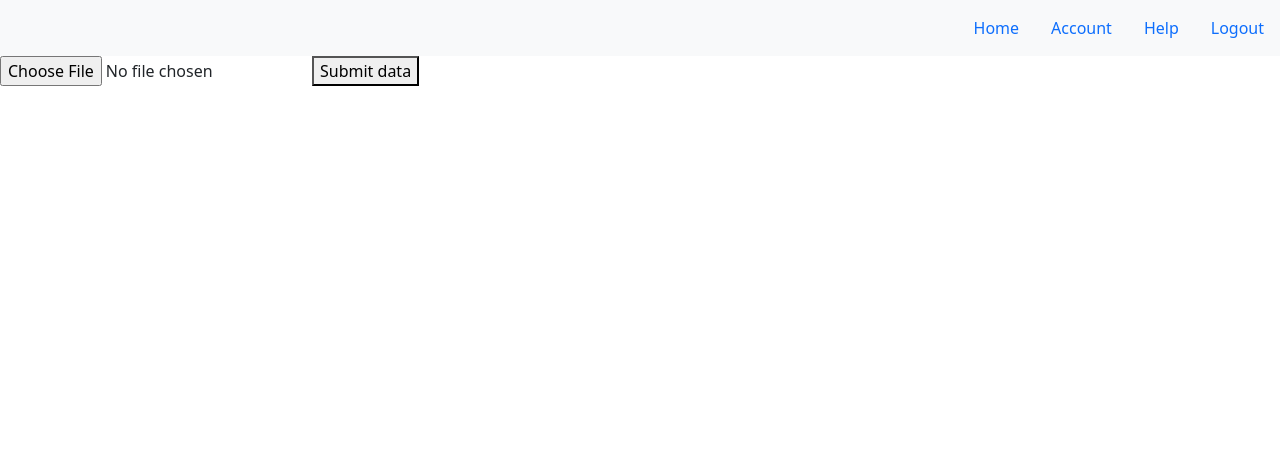
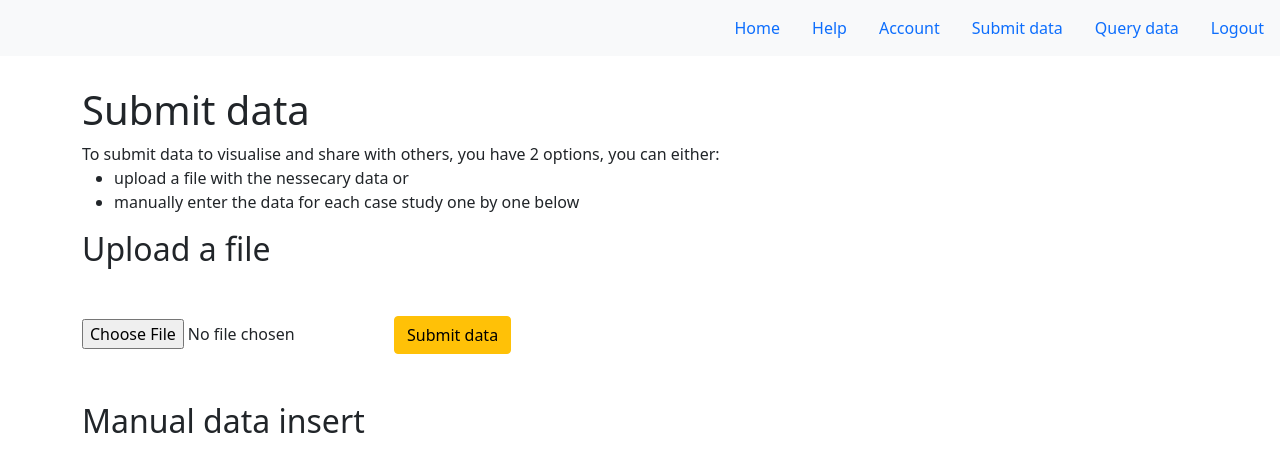
Before and after one commit to wjy4/CardiomyopathyData-Sharing-Platform, a Vue app: page /submitdata in a window 1280 px wide. Shown: the top 472 px of the page. Built offline with nearby package versions, Linux system fonts and the light colour scheme; no server answers; sample sign-in values are in the browser's storage.

Commit message:
Add query data

```diff
--- a/src/components/Navbar.vue
+++ b/src/components/Navbar.vue
@@ -4,18 +4,35 @@
     <li class="nav-item">
       <router-link to="/" class="nav-link">Home</router-link>
     </li>
-    <li v-if="isLoggedIn" class="nav-item">
-      <router-link to="/account" class="nav-link">Account</router-link>
-    </li>
+
     <li class="nav-item">
       <router-link to="/help" class="nav-link">Help</router-link>
     </li>
-    <li v-if="!isLoggedIn" class="nav-item">
-      <router-link to="/login" class="nav-link">Login</router-link>
-    </li>
-    <li v-if="isLoggedIn" class="nav-item">
-      <a href="#" class="nav-link" @click="logOut">Logout</a>
-    </li>
+
+
+    <template  v-if="isLoggedIn">
+      <li v-if="isLoggedIn" class="nav-item">
+        <router-link to="/account" class="nav-link">Account</router-link>
+      </li>
+
+      <li v-if="isLoggedIn" class="nav-item">
+        <router-link to="/submitdata" class="nav-link">Submit data</router-link>
+      </li>
+
+      <li v-if="isLoggedIn" class="nav-item">
+        <router-link to="/querydata" class="nav-link">Query data</router-link>
+      </li>
+
+      <li v-if="isLoggedIn" class="nav-item">
+        <a href="#" class="nav-link" @click="logOut">Logout</a>
+      </li>
+    </template>
+
+    <template v-else>
+      <li class="nav-item">
+        <router-link to="/login" class="nav-link">Login</router-link>
+      </li>
+    </template>
   </ul>
 </nav>
 </template>
--- a/src/router/index.js
+++ b/src/router/index.js
@@ -19,6 +19,13 @@ const routes = [
 
     component: () =>
       import( "../views/SubmitData.vue"),
+  },
+  {
+    path: "/querydata",
+    name: "QueryData",
+
+    component: () =>
+      import( "../views/QueryData.vue"),
   },
   {
     path: "/help",
--- /dev/null
+++ b/src/views/QueryData.vue
@@ -0,0 +1,24 @@
+<template>
+	<div>
+	</div>
+</template>
+
+<script>
+import { firestore } from '../main'
+export default {
+  setup(){
+
+    firestore.collection("patientData").where("isFemale", "==", true)
+        .get()
+        .then((querySnapshot) => {
+            querySnapshot.forEach((doc) => {
+                // doc.data() is never undefined for query doc snapshots
+                console.log(doc.id, " => ", doc.data());
+            });
+        })
+        .catch((error) => {
+            console.log("Error getting documents: ", error);
+        });
+  }
+}
+</script>
--- a/src/views/SubmitData.vue
+++ b/src/views/SubmitData.vue
@@ -1,12 +1,28 @@
 <template>
-  <div>
-    <input id="upload" type="file" @change="onFileUploaded" accept="text/json" />
-    <template v-if="!isProcessing">
-      <button @click="onSubmit"> Submit data </button>
-    </template>
-    <template v-else>
-      Populating
-    </template>
+  <div class="container">
+    <h1>Submit data</h1>
+    <p>To submit data to visualise and share with others, you have 2 options, you can either:
+      <ul>
+        <li>upload a file with the nessecary data or</li>
+        <li>manually enter the data for each case study one by one below</li>
+      </ul>
+    </p>
+    <h2>Upload a file</h2>
+    <form>
+      <div class="form-group my-5">
+        <input id="upload" type="file" @change="onFileUploaded" class="form-control-file" accept="text/json" />
+        <template v-if="!isProcessing">
+          <button class="btn btn-warning" @click="onSubmit"> Submit data </button>
+        </template>
+
+        <template v-else>
+          <p>Populating</p>
+        </template>
+      </div>
+    </form>
+
+    <h2>Manual data insert</h2>
+
   </div>
 </template>
 
```
